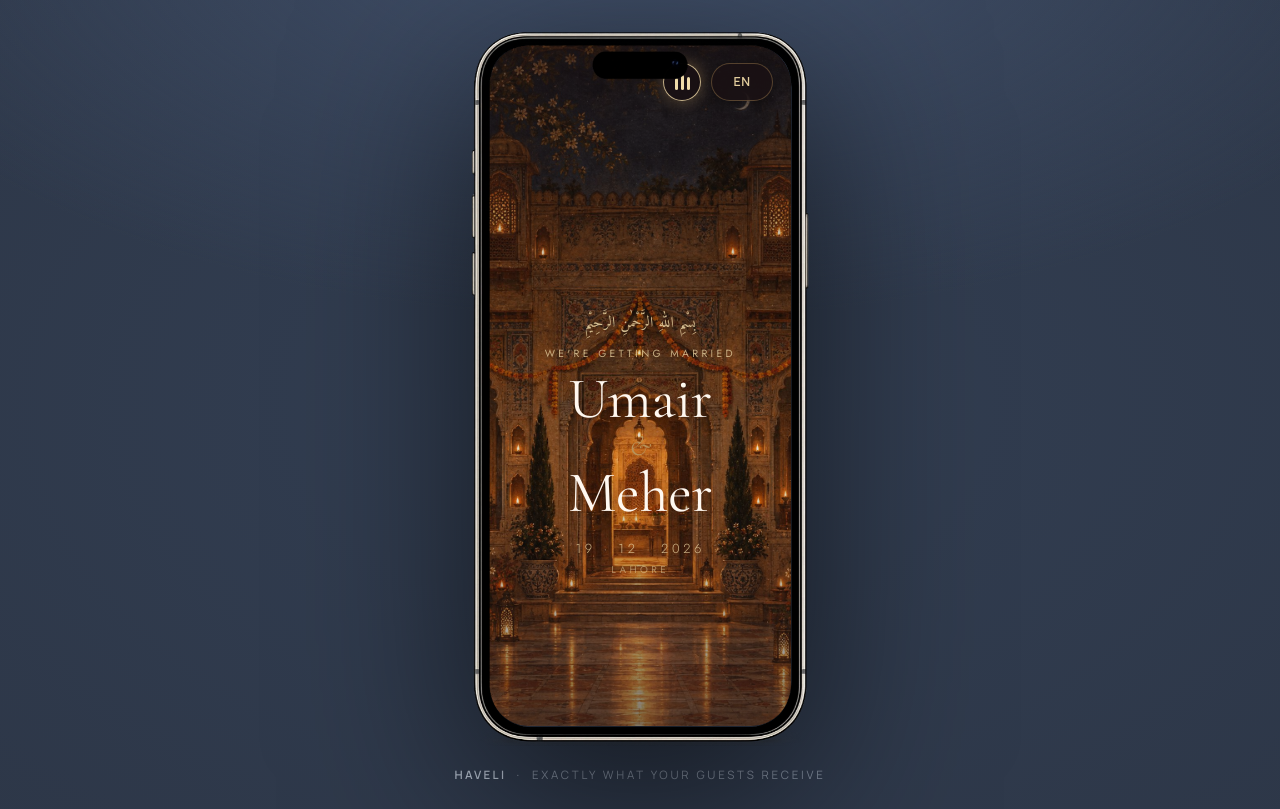
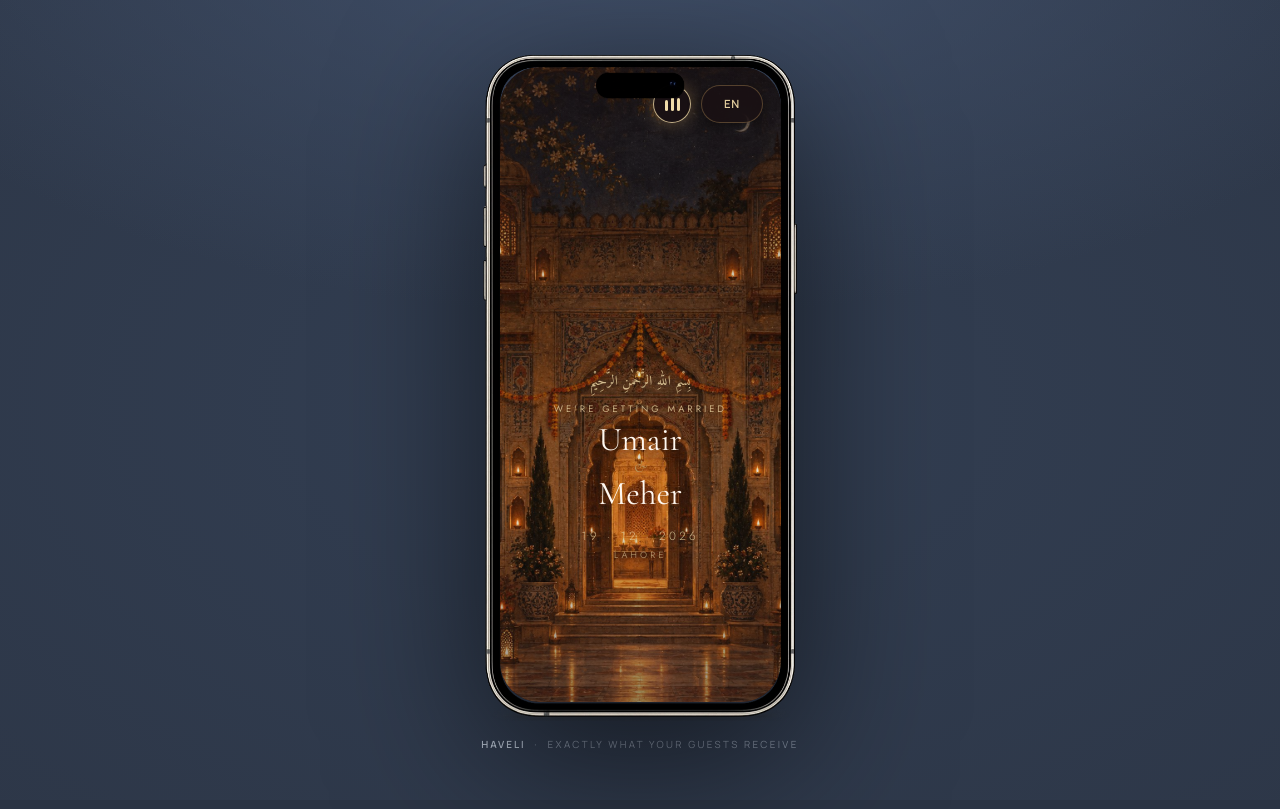
Before and after one commit to HarisNadeem543/shaadi-card-baraat, a React (Vite) app: page / in a window 1280 px wide. Built offline with nearby package versions, Linux system fonts and the light colour scheme; a web font is replaced by a local one.

Commit message:
style: scale down DemoDevice mockup and internal section proportions on desktop screens

```diff
--- a/src/index.css
+++ b/src/index.css
@@ -97,6 +97,10 @@ body {
 
 /* ---- desktop: card inside the iPhone mockup ---- */
 @media (min-width: 760px) {
+  html {
+    font-size: 14.5px; /* Proportionally scales down all rem-based typography and paddings */
+  }
+
   body {
     overflow: auto;
   }
@@ -107,8 +111,8 @@ body {
     flex-direction: column;
     align-items: center;
     justify-content: center;
-    gap: 20px;
-    padding: 26px 20px;
+    gap: 16px;
+    padding: 20px 16px;
     background:
       radial-gradient(120% 90% at 50% -10%, #41506A 0%, #2B344400 55%),
       radial-gradient(100% 100% at 50% 50%, #333F53 0%, #2B3444 100%);
@@ -116,9 +120,9 @@ body {
 
   .demo-device {
     position: relative;
-    height: min(90vh, 860px);
+    height: min(84vh, 730px);
     aspect-ratio: 612 / 1258;
-    filter: drop-shadow(0 50px 90px rgba(0, 0, 0, .6));
+    filter: drop-shadow(0 40px 75px rgba(0, 0, 0, .58));
   }
 
   /* The iPhone mockup image sits over the screen */
@@ -144,6 +148,7 @@ body {
     overflow: hidden;
     background: var(--dark);
     z-index: 1;
+    container-type: inline-size;
   }
 
   /* The card gets the full screen area of the device */
@@ -159,7 +164,7 @@ body {
 
   .demo-hint {
     display: block;
-    font-size: .72rem;
+    font-size: .68rem;
     letter-spacing: .24em;
     text-transform: uppercase;
     color: rgba(200, 212, 228, .55);
@@ -169,6 +174,79 @@ body {
     font-weight: 600;
     color: rgba(214, 224, 238, .8);
     letter-spacing: .2em;
+  }
+
+  /* Compact section scaling on larger screens */
+  .hero-section {
+    min-height: 100%;
+    height: 100%;
+  }
+
+  .dear-family-section {
+    padding: 38px 22px 42px;
+  }
+
+  .save-date-section {
+    padding: 38px 20px 42px;
+  }
+
+  .countdown-unit {
+    min-width: 52px;
+    padding: 7px 5px;
+  }
+
+  .countdown-value {
+    font-size: 1.6rem;
+  }
+
+  .three-evenings-section {
+    padding: 38px 18px 42px;
+  }
+
+  .event-card {
+    padding: 12px 14px;
+    margin-bottom: 11px;
+    gap: 13px;
+  }
+
+  .event-card .medallion {
+    width: 56px;
+    height: 56px;
+  }
+
+  .venue-section {
+    padding: 36px 18px 42px;
+  }
+
+  .venue-section .arch-frame {
+    max-width: 230px;
+  }
+
+  .gallery-section {
+    padding: 36px 0 42px;
+  }
+
+  .gallery-item {
+    width: 215px;
+    height: 295px;
+  }
+
+  .signoff-section {
+    padding: 46px 20px 32px;
+  }
+
+  .signoff-section .garland {
+    max-width: 190px;
+  }
+
+  .scratch-card-container {
+    width: min(285px, 86%);
+    min-height: 200px;
+    margin: 22px auto 4px auto;
+  }
+
+  .scratch-day-number {
+    font-size: 3.1rem;
   }
 }
 
@@ -261,7 +339,7 @@ body {
 .hero-name {
   font-family: var(--font-display);
   font-weight: 400;
-  font-size: clamp(2.6rem, 12vw, 3.6rem);
+  font-size: clamp(2.3rem, 11cqw, 3.2rem);
   line-height: 1.1;
   color: #FFF8F0;
   text-shadow: 0 2px 20px rgba(0, 0, 0, 0.4);
@@ -270,7 +348,7 @@ body {
 .hero-ampersand {
   font-family: var(--font-display);
   font-style: italic;
-  font-size: clamp(1.4rem, 6vw, 1.8rem);
+  font-size: clamp(1.2rem, 5.5cqw, 1.6rem);
   color: var(--gold);
   line-height: 1.2;
   margin: -2px 0;
@@ -300,7 +378,7 @@ body {
 /* Scroll indicator */
 .scroll-indicator {
   position: absolute;
-  bottom: 28px;
+  bottom: 24px;
   left: 50%;
   transform: translateX(-50%);
   z-index: 3;
@@ -322,7 +400,7 @@ body {
 
 .scroll-indicator .scroll-line {
   width: 1px;
-  height: 24px;
+  height: 22px;
   background: var(--gold-light);
   opacity: 0.4;
   animation: scrollPulse 2s ease-in-out infinite;
@@ -331,44 +409,6 @@ body {
 @keyframes scrollPulse {
   0%, 100% { opacity: 0.15; transform: scaleY(0.6); }
   50% { opacity: 0.5; transform: scaleY(1); }
-}
-
-/* Floating controls (Mute + Language) */
-.floating-controls {
-  position: fixed;
-  top: 12px;
-  right: 12px;
-  z-index: 20;
-  display: flex;
-  gap: 6px;
-}
-
-.floating-controls button {
-  width: 34px;
-  height: 34px;
-  border-radius: 50%;
-  border: 1px solid rgba(228, 206, 158, 0.25);
-  background: rgba(26, 16, 18, 0.55);
-  backdrop-filter: blur(8px);
-  -webkit-backdrop-filter: blur(8px);
-  color: var(--gold-light);
-  font-size: 0.7rem;
-  font-weight: 500;
-  cursor: pointer;
-  display: flex;
-  align-items: center;
-  justify-content: center;
-  transition: background 0.2s ease, border-color 0.2s ease;
-}
-
-.floating-controls button:hover {
-  background: rgba(26, 16, 18, 0.75);
-  border-color: rgba(228, 206, 158, 0.4);
-}
-
-.floating-controls button svg {
-  width: 16px;
-  height: 16px;
 }
 
 
```
